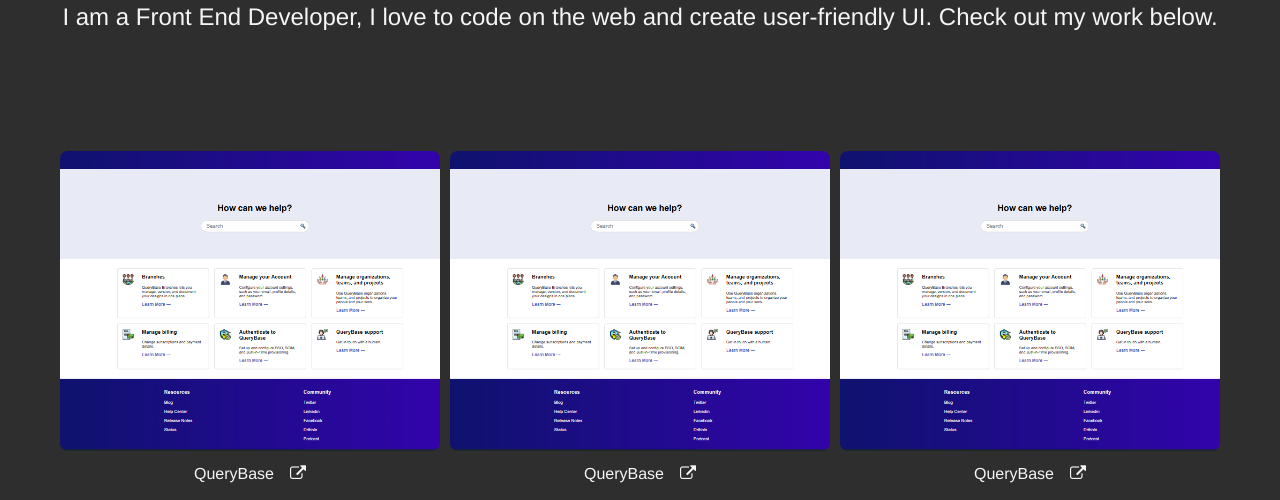
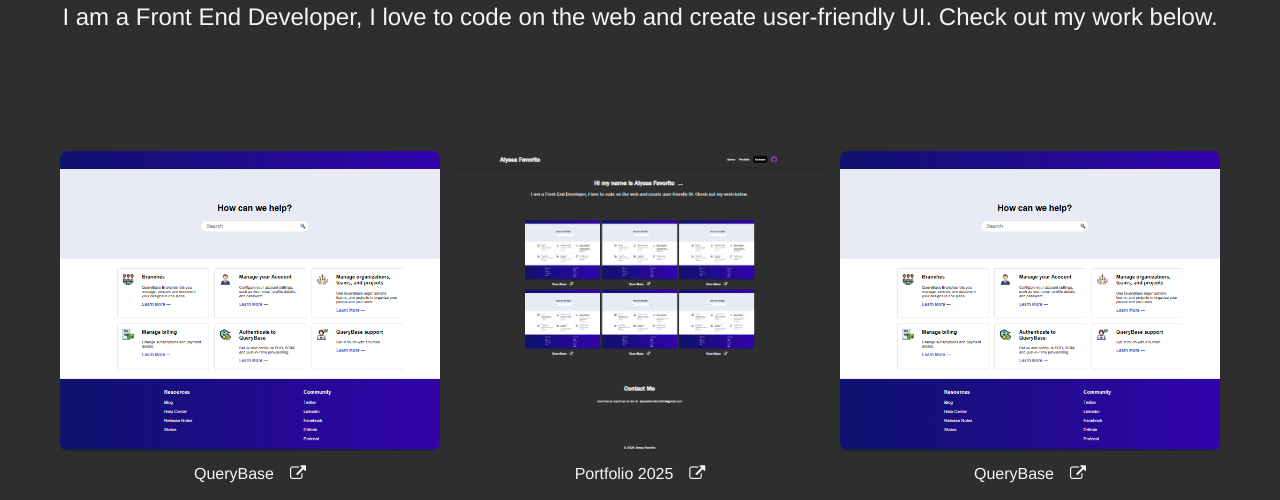
Before and after one commit to alfav23/Favorito-Front-End-Portfolio-2025, a plain HTML site: page index.html in a window 1280 px wide. Shown: the part 259-759 px from the top of the page. Drawn offline with Linux system fonts and the light colour scheme.

Commit message:
updated images and links

```diff
--- a/index.html
+++ b/index.html
@@ -59,16 +59,16 @@
             </div>
             <div class="gallery--item">
                 <label for="modal-2">
-                    <span class="gallery--img-container" style="background-image: url('images/querybase_ss.png');"></span>
+                    <span class="gallery--img-container" style="background-image: url('images/front-end-portfolio_ss.png');"></span>
                 </label>
                 <input type="checkbox" id="modal-2" class="gallery--modal-checkbox">
                 <div class="gallery--modal">
                     <label for="modal-2" class="gallery--modal-close">&times;</label>
-                    <img src="images/querybase_ss.png" alt="QueryBase webpage" class="gallery--modal-img">
+                    <img src="images/front-end-portfolio_ss.png" alt="Front-End Portfolio" class="gallery--modal-img">
                 </div>
                 <div class="gallery--item-info">
-                    <span class="gallry--item-title">QueryBase</span>
-                    <a href="https://html-starter-project-sable.vercel.app/" target="_blank" class="gallery--item-link">
+                    <span class="gallry--item-title">Portfolio 2025</span>
+                    <a href="https://favorito-front-end-portfolio-2025.vercel.app/" target="_blank" class="gallery--item-link">
                         <i id="external-link-symbol" class="fa fa-external-link"></i>
                     </a>
                 </div>
```
Also changed, not shown: images/front-end-portfolio_ss.png (added).
